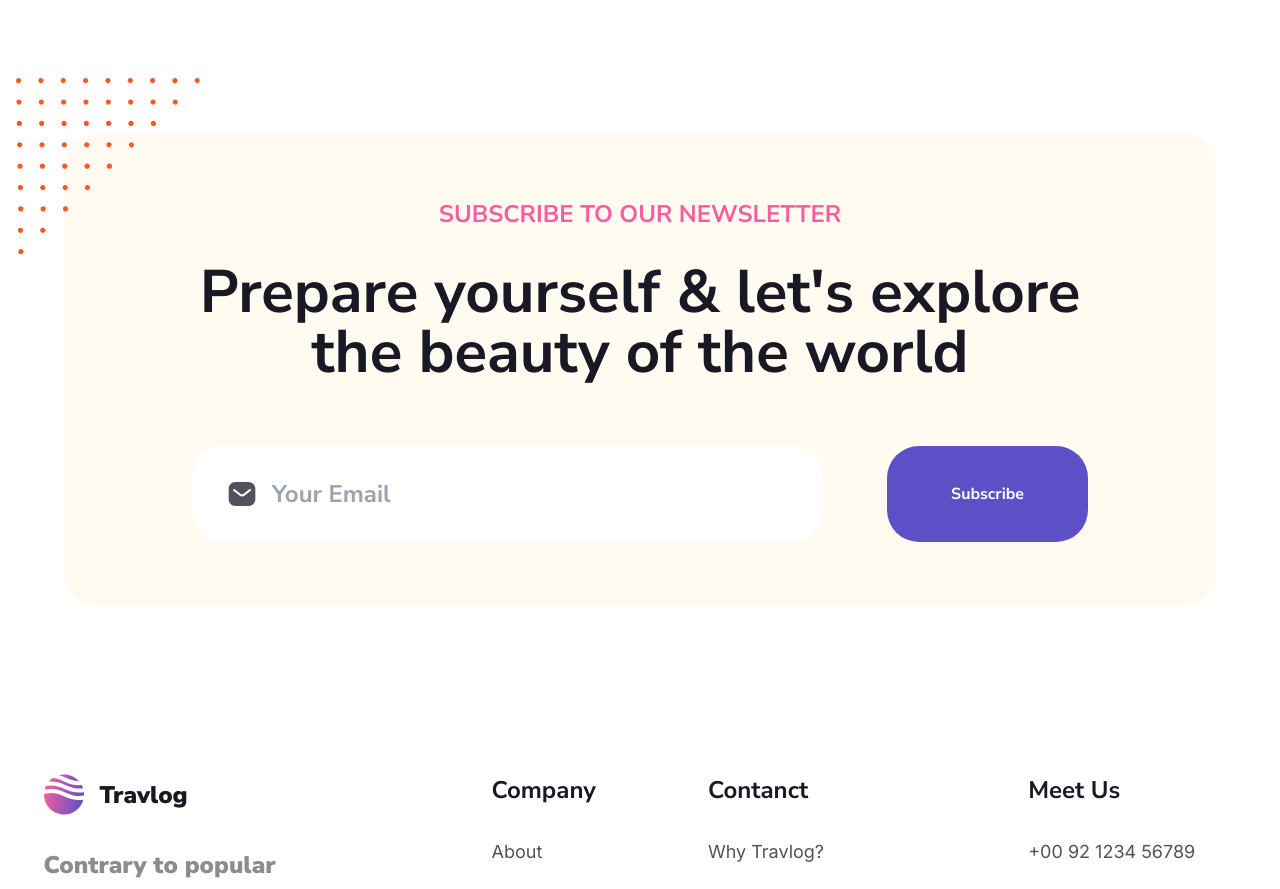
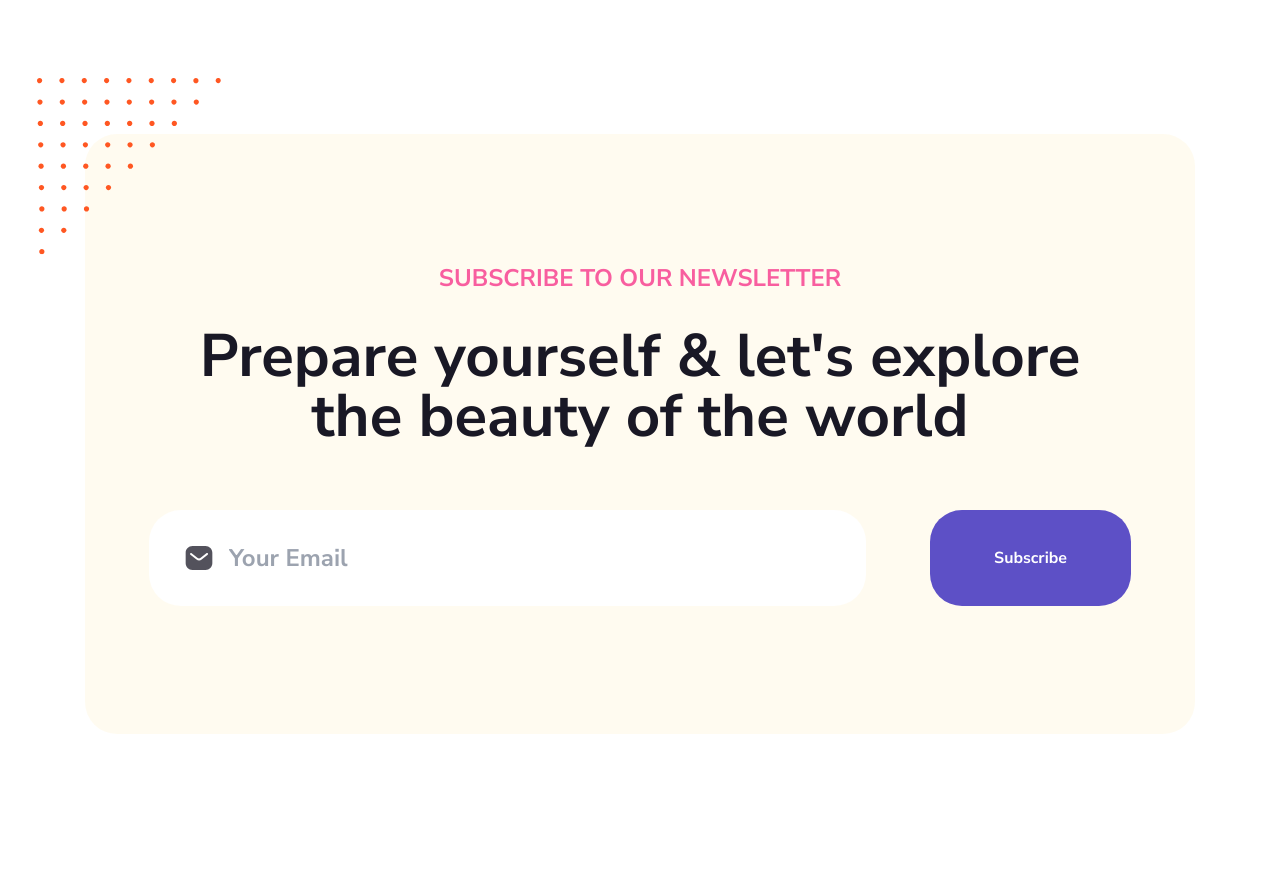
Before and after one commit to IdrisGit/travlog-nextjs, a Next.js app: page / in a window 1280 px wide. Shown: the part 2460-3349 px from the top of the page. Built offline with nearby package versions, Linux system fonts and the light colour scheme.

Commit message:
style: NewsletterCTA size

```diff
--- a/app/NewsletterCTA.tsx
+++ b/app/NewsletterCTA.tsx
@@ -4,7 +4,7 @@ import { NewsletterGraphic } from '@/components/svgs/NewsletterGraphics';
 
 export const NewsletterCTA = () => {
   return (
-    <div className='relative flex max-w-6xl flex-col gap-16 rounded-[32px] bg-[#FACD4914] px-32 py-16 font-nunito'>
+    <div className='relative flex max-w-[1110px] flex-col gap-16 rounded-[32px] bg-[#FACD4914] px-16 py-32 font-nunito'>
       <NewsletterGraphic className='absolute -left-12 -top-14' />
       <div className='flex flex-col items-center gap-8 text-center'>
         <p className='text-2xl font-bold uppercase text-[#F85E9F]'>subscribe to our newsletter</p>
```
